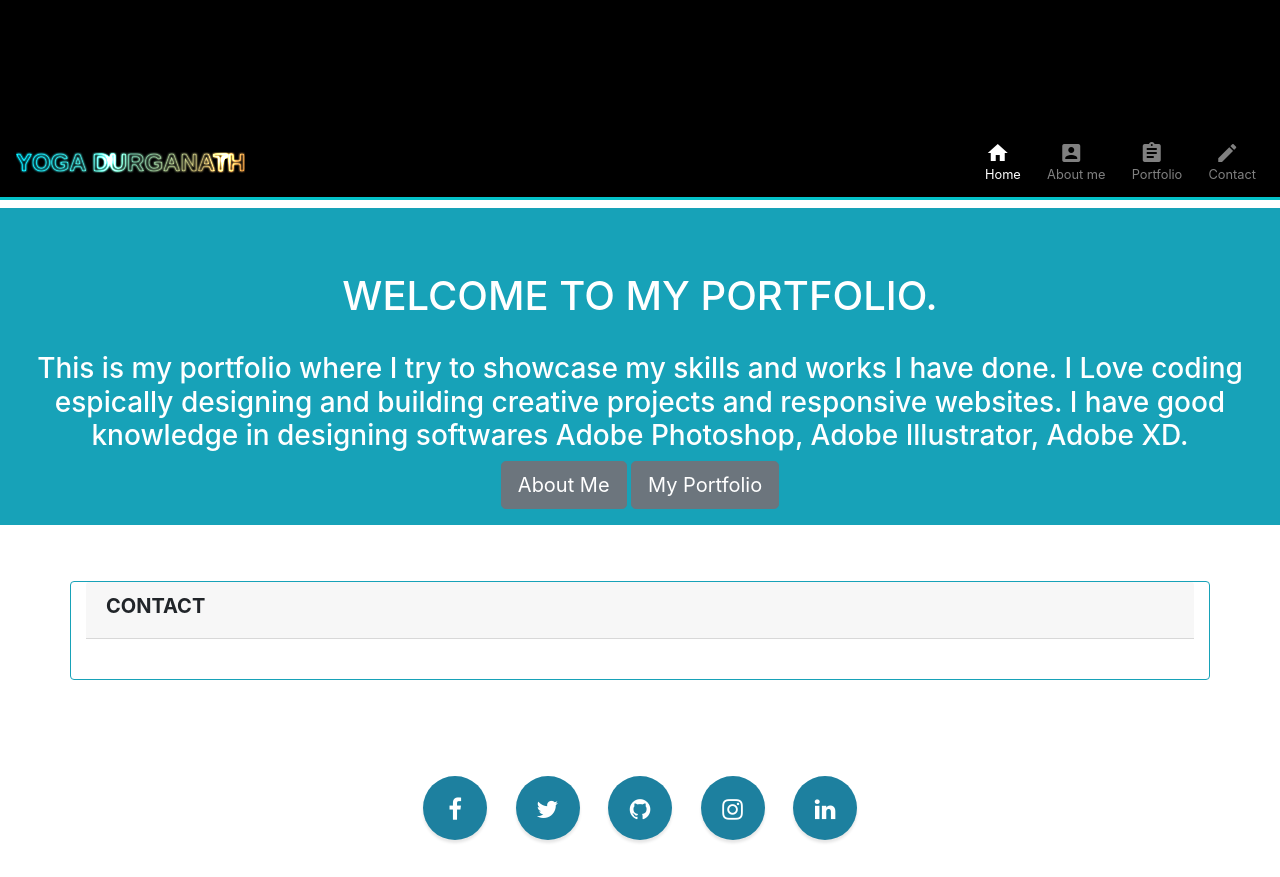
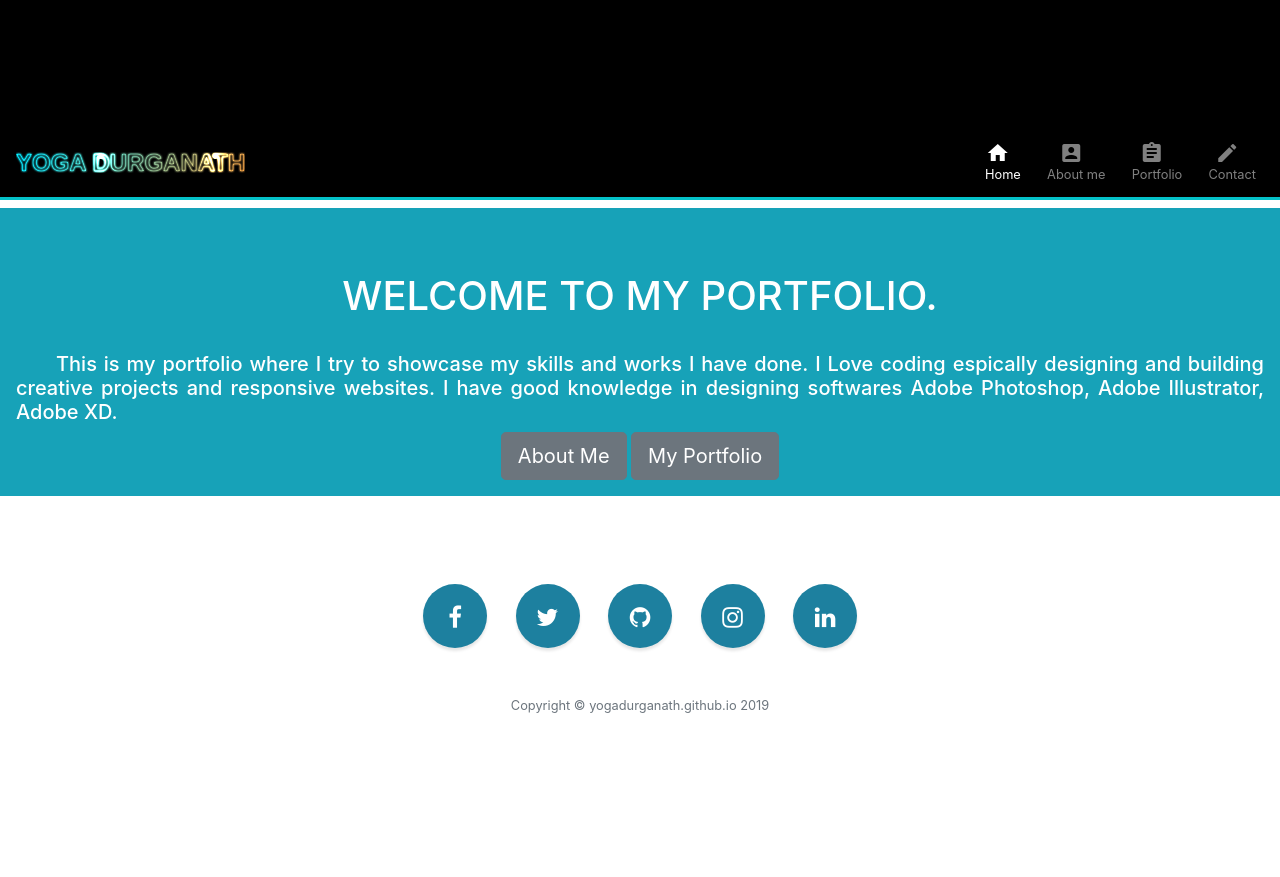
Before and after one commit to yogadurganath/yogadurganath.github.io, a plain HTML site: page index.html in a window 1280 px wide. Shown: the part 600-1477 px from the top of the page. After the commit the page ends 1395 px from the top, so only its background shows below. Drawn offline with nearby package versions, Linux system fonts and the light colour scheme; a script that the page names is missing.

Commit message:
Removed unwanted content and refined style

```diff
--- a/index.html
+++ b/index.html
@@ -7,9 +7,9 @@
     <meta name="viewport" content="width=device-width, initial-scale=1, shrink-to-fit=no">
 
     <!-- Bootstrap CSS -->
-    <!-- <link rel="stylesheet" href="https://maxcdn.bootstrapcdn.com/bootstrap/4.0.0/css/bootstrap.min.css" integrity="sha384-Gn5384xqQ1aoWXA+058RXPxPg6fy4IWvTNh0E263XmFcJlSAwiGgFAW/dAiS6JXm"
-        crossorigin="anonymous"> -->
-        <link rel="stylesheet" href="https://stackpath.bootstrapcdn.com/bootstrap/4.4.1/css/bootstrap.min.css" integrity="sha384-Vkoo8x4CGsO3+Hhxv8T/Q5PaXtkKtu6ug5TOeNV6gBiFeWPGFN9MuhOf23Q9Ifjh" crossorigin="anonymous">    <link href="https://fonts.googleapis.com/icon?family=Material+Icons" rel="stylesheet">
+    <link rel="stylesheet" href="https://stackpath.bootstrapcdn.com/bootstrap/4.4.1/css/bootstrap.min.css"
+        integrity="sha384-Vkoo8x4CGsO3+Hhxv8T/Q5PaXtkKtu6ug5TOeNV6gBiFeWPGFN9MuhOf23Q9Ifjh" crossorigin="anonymous">
+    <link href="https://fonts.googleapis.com/icon?family=Material+Icons" rel="stylesheet">
     <link rel="stylesheet" href="https://cdnjs.cloudflare.com/ajax/libs/font-awesome/4.7.0/css/font-awesome.min.css">
     <link rel="stylesheet" type="text/css" href="style.css">
     <title>YOGIDESINA|DESINA YOGA DURGA NATH</title>
@@ -28,11 +28,11 @@
             <div class="flex">
 
                 <div class="text">
-                   <spam class="introtext">Hello, I'm</spam>  <span class="highlight">YOGA DURGA NATH</span>.
+                    <spam class="introtext">Hello, I'm</spam> <span class="highlight">YOGA DURGA NATH</span>.
                     <br>
                     Welcome to my portfolio.
                 </div>
-                  <a class="button page-link btn btn-primary" href="#nav_pos" >Explore</a>
+                <a class="button page-link btn btn-primary" href="#nav_pos">Explore</a>
 
 
 
@@ -48,11 +48,13 @@
             aria-controls="navbarCollapse" aria-expanded="false" aria-label="Toggle navigation">
             <span class="navbar-toggler-icon"></span>
         </button>
-        <a class="navbar-brand" href="#"><div class="neon-wrapper">
-            <span class="txt" >Yoga Durganath</span>
+        <a class="navbar-brand" href="#">
+            <div class="neon-wrapper">
+                <span class="txt">Yoga Durganath</span>
                 <span class="gradient"></span>
                 <span class="dodge"></span>
-       </div></a>
+            </div>
+        </a>
         <div class="collapse navbar-collapse" id="navbarCollapse">
             <ul class="navbar-nav ml-auto mt-2 mt-lg-0">
                 <li class="nav-item active" data-toggle="collapse" data-target=".navbar-collapse.show">
@@ -65,7 +67,7 @@
                 </li>
 
                 <li class="nav-item" data-toggle="collapse" data-target=".navbar-collapse.show">
-                    <a class="nav-link" href="about.html" >
+                    <a class="nav-link" href="about.html">
                         <div class="iconContainer">
                             <div class="divTxt">About me</div>
                             <div class="divIcon"><i class="material-icons">account_box</i></div>
@@ -111,74 +113,44 @@
         <h1>
             <center>WELCOME TO MY PORTFOLIO.</center>
         </h1><br />
-            <h3 class="text-center">This is my portfolio where I try to showcase my skills and works I have done. I Love coding espically designing and building creative projects and responsive websites. I have good knowledge in designing softwares Adobe Photoshop, Adobe Illustrator, Adobe XD.</h3>
+        <h5 class="txt-int text-justify">This is my portfolio where I try to showcase my skills and works I have done. I Love
+            coding espically designing and building creative projects and responsive websites. I have good knowledge in
+            designing softwares Adobe Photoshop, Adobe Illustrator, Adobe XD.</h5>
         <center><a href="about.html" class="btn btn-secondary btn-lg">About Me</a>
             <a href="portfolio.html" class="btn btn-secondary btn-lg">My Portfolio</a></center>
 
     </div>
-    <br />
-    <br />
-    <div class="container card border-info mb-3">
-        <div class="card-header"><h5><strong>CONTACT</strong></h5></div>
-        <div class="card-body text-info">
 
-
-                    <!-- <div id="dp">
-                        <img class="img-fluid" src="dp.png" alt="Img">
-                    </div> -->
-
-        </div>
-
-    </div>
-
-    <div>
-</div>
-<!-- <footer id="sticky-footer" class="py-2 bg-dark text-white-50">
-     <div class="container text-center">
-      <small>Copyright &copy; Your Website</small>
-    </div> -->
-
-
-<!--
-    <div class="d-flex mb-3">
-        <div class="mr-auto p-2">
-
-            <div class="socialmedia">
-                <a href="#" class="fa fa-facebook"></a>
-                <a href="#" class="fa fa-twitter"></a>
-                <a href="#" class="fa fa-linkedin"></a>
-                <a href="#" class="fa fa-instagram"></a>
-                <a href="#" class="fa fa-snapchat-ghost"></a>
-            </div>
-        </div>
-        <div class="p-2">Copyright &copy; yogadurganath.github.io</div>
-      </div>
-  </footer> -->
     <footer class="footer text-center">
         <div class="container">
             <ul class="list-inline mb-5">
                 <li class="list-inline-item">
-          <a title="Facebook" class="social-link rounded-circle text-white mr-3" href="https://www.facebook.com/yogidesina" target="_blank">
+                    <a title="Facebook" class="social-link rounded-circle text-white mr-3"
+                        href="https://www.facebook.com/yogidesina" target="_blank">
                         <i class="fa fa-facebook" aria-hidden="true"></i>
                     </a>
                 </li>
                 <li class="list-inline-item">
-          <a title="Twitter" class="social-link rounded-circle text-white mr-3" href="https://twitter.com/YogaDurgaNath" target="_blank">
+                    <a title="Twitter" class="social-link rounded-circle text-white mr-3"
+                        href="https://twitter.com/YogaDurgaNath" target="_blank">
                         <i class="fa fa-twitter" aria-hidden="true"></i>
                     </a>
                 </li>
                 <li class="list-inline-item">
-          <a title="Github" class="social-link rounded-circle text-white mr-3" href="https://github.com/yogadurganath/" target="_blank">
+                    <a title="Github" class="social-link rounded-circle text-white mr-3"
+                        href="https://github.com/yogadurganath/" target="_blank">
                         <i class="fa fa-github" aria-hidden="true"></i>
                     </a>
                 </li>
                 <li class="list-inline-item">
-            <a title="Instagram" class="social-link rounded-circle text-white mr-3" href="https://www.instagram.com/yogidesina/" target="_blank">
+                    <a title="Instagram" class="social-link rounded-circle text-white mr-3"
+                        href="https://www.instagram.com/yogidesina/" target="_blank">
                         <i class="fa fa-instagram" aria-hidden="true"></i>
                     </a>
                 </li>
                 <li class="list-inline-item">
-            <a title="LinkedIn" class="social-link rounded-circle text-white" href="https://in.linkedin.com/in/yoga-durga-nath-688a7b141" target="_blank">
+                    <a title="LinkedIn" class="social-link rounded-circle text-white"
+                        href="https://in.linkedin.com/in/yoga-durga-nath-688a7b141" target="_blank">
                         <i class="fa fa-linkedin" aria-hidden="true"></i>
                     </a>
                 </li>
@@ -188,18 +160,20 @@
             <p class="text-muted small mb-0">Copyright &copy; yogadurganath.github.io 2019</p>
         </div>
     </footer>
-
-
-    <!--  -->
-    <!-- Optional JavaScript -->
+<!-- JAVASCRIPT STARTS HERE :) -->
     <script src="https://unpkg.com/pts/dist/pts.min.js"></script>
     <script type="text/javascript" src="pt.js"></script>
     <script src="index.js"></script>
 
     <!-- jQuery first, then Popper.js, then Bootstrap JS -->
-    <script src="https://code.jquery.com/jquery-3.4.1.slim.min.js" integrity="sha384-J6qa4849blE2+poT4WnyKhv5vZF5SrPo0iEjwBvKU7imGFAV0wwj1yYfoRSJoZ+n" crossorigin="anonymous"></script>
-    <script src="https://cdn.jsdelivr.net/npm/popper.js@1.16.0/dist/umd/popper.min.js" integrity="sha384-Q6E9RHvbIyZFJoft+2mJbHaEWldlvI9IOYy5n3zV9zzTtmI3UksdQRVvoxMfooAo" crossorigin="anonymous"></script>
-    <script src="https://stackpath.bootstrapcdn.com/bootstrap/4.4.1/js/bootstrap.min.js" integrity="sha384-wfSDF2E50Y2D1uUdj0O3uMBJnjuUD4Ih7YwaYd1iqfktj0Uod8GCExl3Og8ifwB6" crossorigin="anonymous"></script>
+    <script src="https://code.jquery.com/jquery-3.4.1.slim.min.js"
+        integrity="sha384-J6qa4849blE2+poT4WnyKhv5vZF5SrPo0iEjwBvKU7imGFAV0wwj1yYfoRSJoZ+n"
+        crossorigin="anonymous"></script>
+    <script src="https://cdn.jsdelivr.net/npm/popper.js@1.16.0/dist/umd/popper.min.js"
+        integrity="sha384-Q6E9RHvbIyZFJoft+2mJbHaEWldlvI9IOYy5n3zV9zzTtmI3UksdQRVvoxMfooAo"
+        crossorigin="anonymous"></script>
+    <script src="https://stackpath.bootstrapcdn.com/bootstrap/4.4.1/js/bootstrap.min.js"
+        integrity="sha384-wfSDF2E50Y2D1uUdj0O3uMBJnjuUD4Ih7YwaYd1iqfktj0Uod8GCExl3Og8ifwB6"
+        crossorigin="anonymous"></script>
 </body>
-
 </html>
--- a/pt.js
+++ b/pt.js
@@ -16,7 +16,7 @@ Pts.quickStart( "#pt", "transparent" );
   class Confetti extends Pt {
     constructor( ...args ) {
       super( ...args );
-      this.color = ["#f03", "#09f", "#0c6", "#fff"][ Util.randomInt(4) ];
+      this.color = ["#f03", "#09f", "#0c6", "#fff","#fbff00"][ Util.randomInt(5) ];
       this.size = Math.random()*1+2;
       this.angle = Math.random() * Const.two_pi;
       this.dir = (Math.random() > 0.5) ? 1 : -1;
--- a/style.css
+++ b/style.css
@@ -1,6 +1,10 @@
 html { scroll-behavior: smooth; overflow-y: scroll; overflow-x:hidden; }
+p{hyphens:auto}
 .navbar {
    height:9vh;
+}
+.txt-int{
+  text-indent: 2em;
 }
 .material-icons.md-18 { font-size: 18px; }
 .material-icons.md-24 { font-size: 24px; }
```
Also changed, not shown: about.html (+28 -17 lines), contact.html (+0 -5 lines), portfolio.html (+3 -6 lines). Lines whose indentation alone changed are shown as unchanged.
